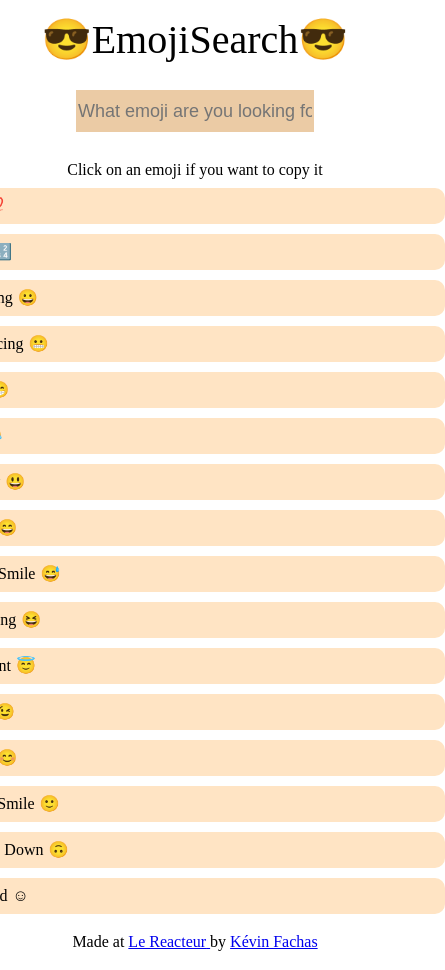
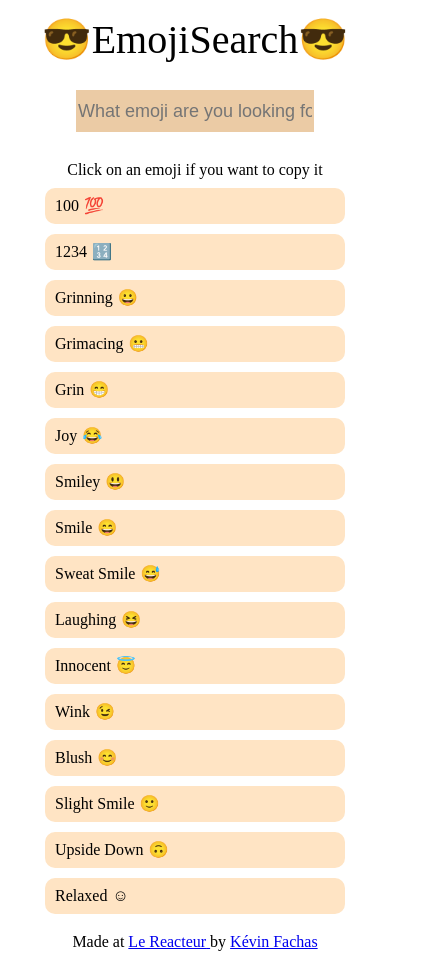
Before and after one commit to NicolasHov/emojisearch, a React (Create React App) app: page / in a window 390 px wide. Shown: the whole page, 445 px wide, since content can reach past the window. Built offline with nearby package versions, Linux system fonts and the light colour scheme.

Commit message:
add responsive #2

```diff
--- a/src/App.css
+++ b/src/App.css
@@ -61,3 +61,9 @@
     width: 500px;
   }
 }
+
+@media (max-width: 450px) {
+  .Line {
+    width: 300px;
+  }
+}
```
